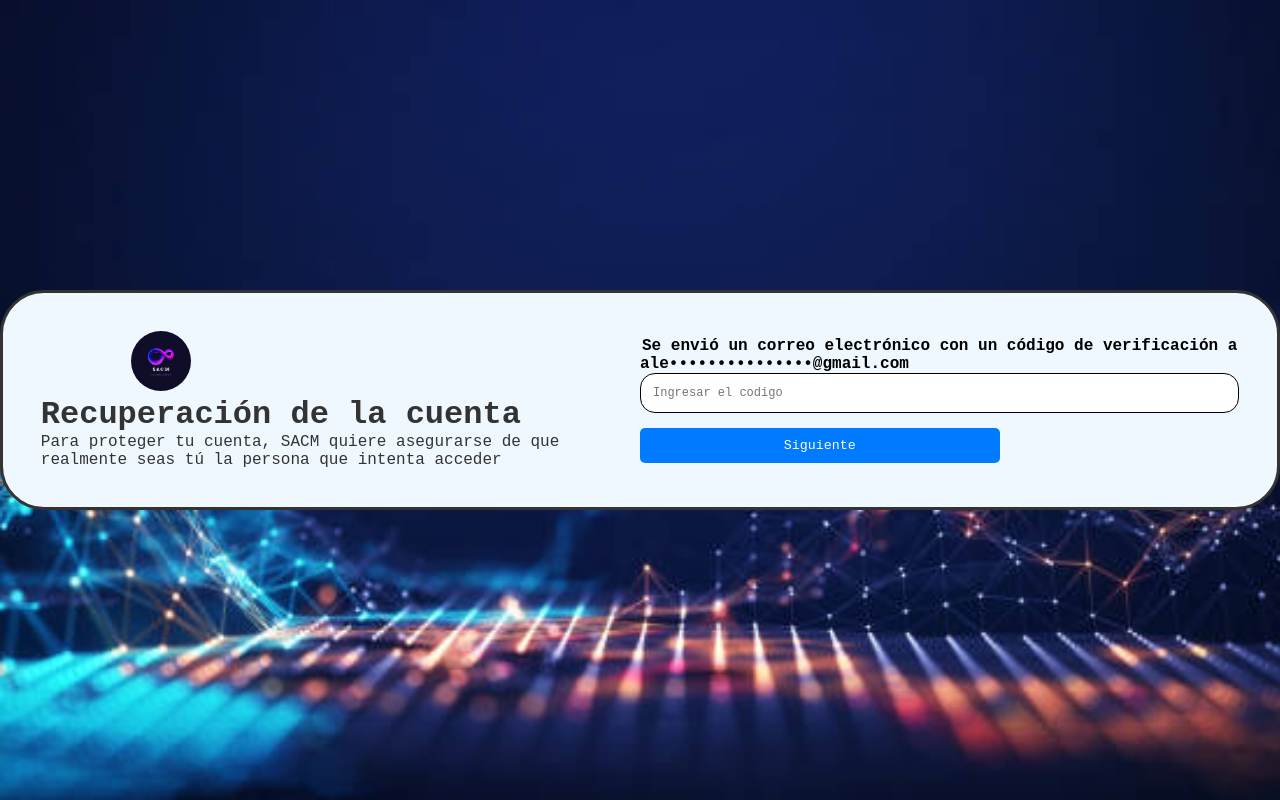
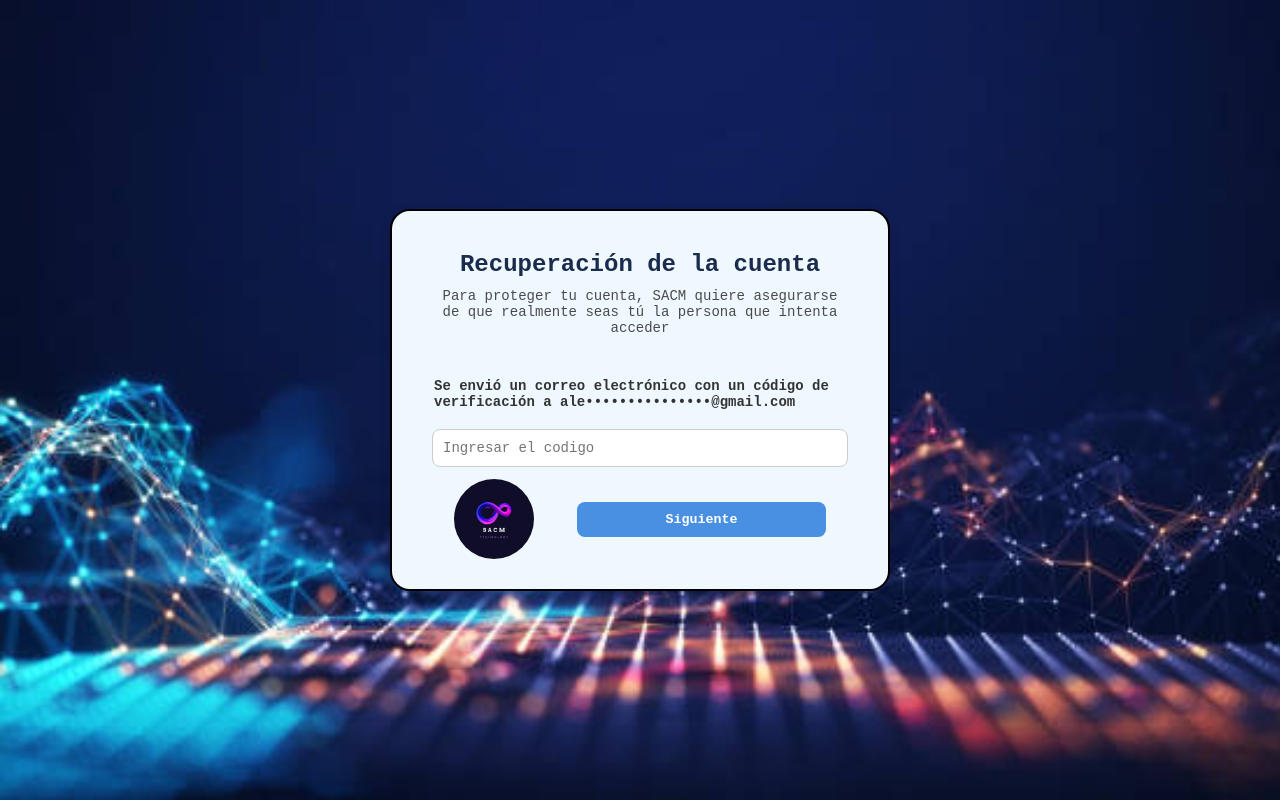
Before and after one commit to ALEJANDRO28M/SACM, a React (Vite) app in the folder Frontend/frontendSacm/: page /InsertCode in a window 1280 px wide. Built offline with nearby package versions, Linux system fonts and the light colour scheme; no server answers.

Commit message:
agregando funcionalidad a la api para que reciba el codigo de verificacion desde el backend

```diff
--- a/Frontend/frontendSacm/src/RecoverUser/InsertCodeRecover.jsx
+++ b/Frontend/frontendSacm/src/RecoverUser/InsertCodeRecover.jsx
@@ -1,26 +1,54 @@
 import { useState } from "react";
 import { useEffect } from "react";
 import '../css/stylesRecover/StylesCodeRecover.css';
-function InsertCodeRecover({email}){
+function InsertCodeRecover(){
 
-    const [code,setCode] = useState([]);
+    const [code,setCode] = useState("");
 
 
+    useEffect(() => {
+        fetchData(); // Llamar a la función al montar el componente
+    }, []); // Solo ejecuta el efecto una vez al cargar
 
+    const fetchData = async () =>{
+        try {
+            const request = await fetch('http://localhost:8080/Api/GeneratedPasswordRecover',{
+                method : 'GET',
+                 headers: {
+                    'Content-Type': 'application/json',
+                },
+            })
+            if (request.ok) {
+                    const response = await request.json();
+                     console.log("codigo ", response.CodigoDeVerificacion);
+                    setCode(response);
+
+            }else{
+                alert("datos no cargados")
+            }
+
+        } catch (error) {
+              throw new Error('Error en la solicitud');
+        };
+
+    }
 
     return(
         <div className="main">
           <div className="flexContainerRecover">
             <div className="flexBody">
-                <img src="../../public/SACM.png" alt="" id="logoSacm" />
-                <h1 id="tittleRecover">Recuperación de la cuenta</h1>
-                <p id="textRecover">Para proteger tu cuenta, SACM quiere asegurarse de que realmente seas tú la persona que intenta acceder</p>
+
+                <h1 id="tittleRecover"  >Recuperación de la cuenta</h1>
+                <p id="textRecover" >Para proteger tu cuenta, SACM quiere asegurarse de que realmente seas tú la persona que intenta acceder</p>
             </div>
-            <div className="flexBody">
-                <form action="submit">
-                    <label htmlFor="code">Se envió un correo electrónico con un código de verificación a ale•••••••••••••••@gmail.com</label>
-                    <input type="text" id="code" placeholder="Ingresar el codigo" />
-                    <button type="submit">Siguiente</button>
+            <div >
+                <form action="submit" id="formRecover">
+                    <label htmlFor="code" >Se envió un correo electrónico con un código de verificación a ale•••••••••••••••@gmail.com</label>
+                    <input  type="text" id="code" placeholder="Ingresar el codigo" />
+                    <div className="btnIcon">
+                    <button type="submit" id="btn">Siguiente</button>
+                    <img src="../../public/SACM.png" alt="" id="logoSacm"  />
+                    </div>
                 </form>
             </div>
           </div>
--- a/Frontend/frontendSacm/src/RecoverUser/Recover.jsx
+++ b/Frontend/frontendSacm/src/RecoverUser/Recover.jsx
@@ -1,7 +1,7 @@
 import { useState } from "react";
 import { useEffect } from "react";
 import "../css/stylesRecover/stylesRecover.css";
-import InsertCodeRecover from "./InsertCodeRecover";
+
 function Recover() {
   const [codeEncrypt, setCodeEncrypt] = useState("");
   const [email, setEmail] = useState("");
@@ -24,7 +24,7 @@ function Recover() {
       const dataCode = await respuesta.json();
       setCodeEncrypt(dataCode); // guarda la respuesta en el estado
        console.log(codeEncrypt)
-       InsertCodeRecover(codeEncrypt);
+         window.location.href=' http://localhost:5173/InsertCode';
     } catch (error) {
 
       console.error("Error al llamar la API:", error);
@@ -47,7 +47,7 @@ function Recover() {
             placeholder="Correo electrónico"
             required
           />
-          <button type="submit">Enviar enlace</button>
+          <button type="submit" >Enviar enlace</button>
         </form>
       </div>
     </div>
--- a/Frontend/frontendSacm/src/css/stylesRecover/StylesCodeRecover.css
+++ b/Frontend/frontendSacm/src/css/stylesRecover/StylesCodeRecover.css
@@ -1,36 +1,103 @@
-.main{
+/* Ocupa toda la pantalla */
+.main {
     height: 100vh;
     width: 100vw;
-}
-.main{
-    display: flex;
-    flex-direction: row;
-    justify-content: center;
-    align-items: center;
-}
-.flexContainerRecover{
     display: flex;
     justify-content: center;
     align-items: center;
+
 }
-.flexContainerRecover{
-    padding: 1cm;
+
+/* Contenedor principal de recuperación */
+.flexContainerRecover {
+    display: flex;
+    flex-direction: column;
+    justify-content: center;
+    align-items: center;
+    padding: 30px 40px;
     background-color: aliceblue;
-    border-style: solid;
-    border-radius: 44px;
+    border: 2px solid black;
+    border-radius: 20px;
+    box-shadow: 0 4px 12px rgba(0, 0, 0, 0.1);
+    max-width: 500px;
+    width: 100%;
 }
-.flexBody{
+
+/* Contenedor del logo y texto */
+.flexBody {
+    display: flex;
+    flex-direction: column;
+    align-items: center;
+    text-align: center;
+    margin-bottom: 20px;
+}
+
+/* Logo */
+#logoSacm {
+    position: relative;
+    width: 80px;
+    height: auto;
+    margin: auto;
+    left: 0;
+}
+
+/* Título */
+#tittleRecover {
+    font-size: 24px;
+    margin: 10px 0;
+    color: #1a2b4c;
+}
+
+/* Texto descriptivo */
+#textRecover {
+    font-size: 14px;
+    color: #4a4a4a;
+    margin-bottom: 20px;
+}
+
+/* Formulario */
+#formRecover {
+    width: 100%;
+    display: flex;
+    flex-direction: column;
+    gap: 12px;
+}
+
+/* Etiqueta */
+#formRecover label {
+    font-size: 14px;
+    color: #333;
+}
+
+/* Campo de entrada */
+#formRecover input {
+    padding: 10px;
+    font-size: 14px;
+    border-radius: 8px;
+    border: 1px solid #ccc;
+    outline: none;
+}
+
+/* Botón */
+#btn {
+    margin: auto;
+    padding: 10px;
+    background-color: #4a90e2;
+    color: white;
+    font-weight: bold;
+    border: none;
+    border-radius: 8px;
+    cursor: pointer;
+    transition: background-color 0.3s ease;
+}
+
+#btn:hover {
+    background-color: #357ab7;
+}
+.btnIcon{
+    display: flex;
+    flex-direction: row-reverse;
     height: 100%;
     width: 100%;
-}
-.imgRecoverContainer{
-    display: flex;
-    justify-content: flex-start;
-    align-items: center;
-}
-#logoSacm {
-  position: relative;
-  width: 60px;
-  height: auto; /* o un valor fijo */
 
 }
```
Also changed, not shown: 1 other file (tests, documents, lock files or other folders).
